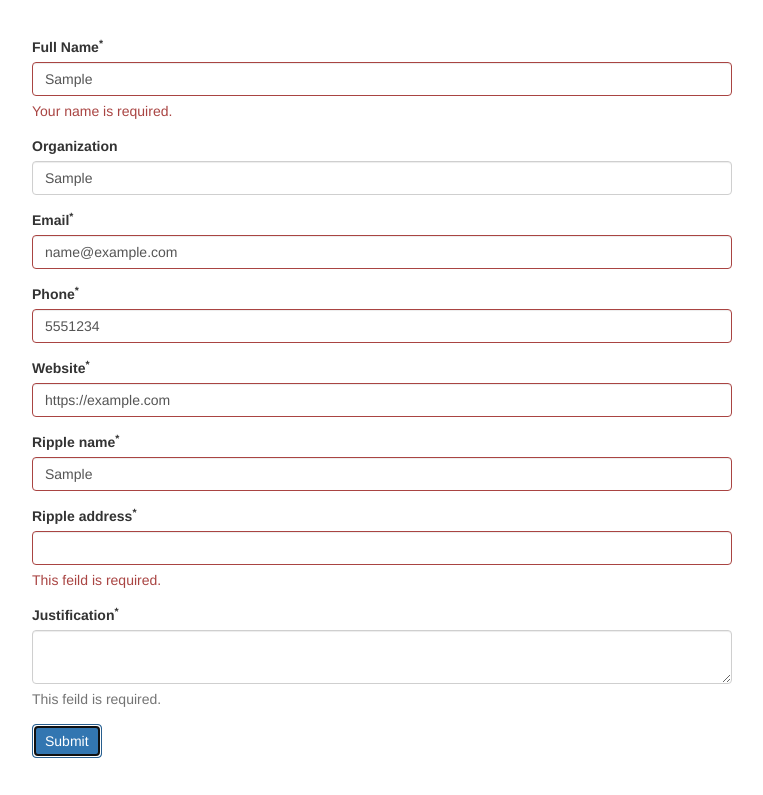
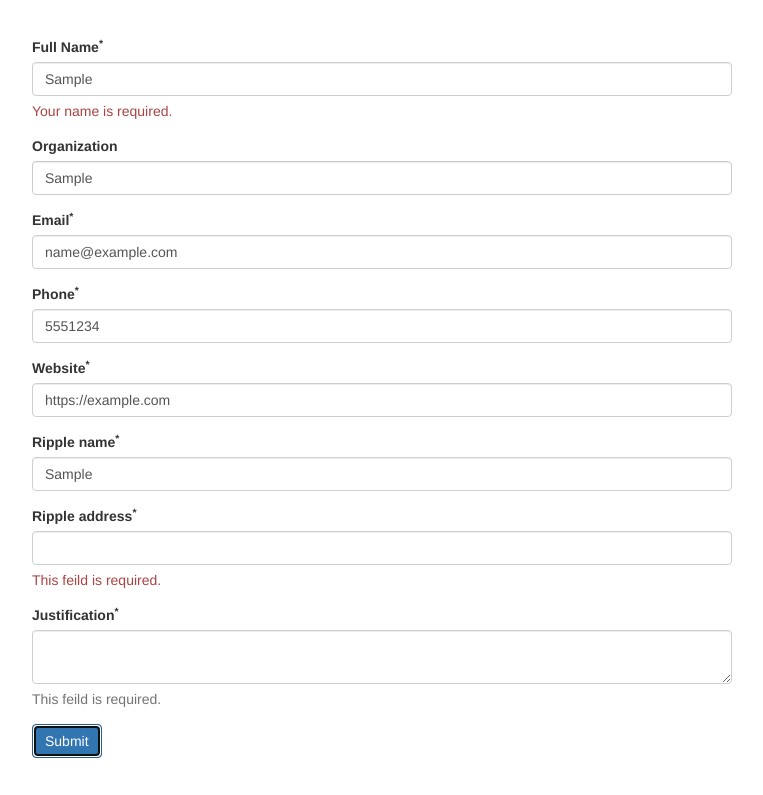
Before and after one commit to ripple-unmaintained/ripple-name-application, a website: page client/app/index.html in a window 1280 px wide. Both pictures are taken after typing "Sample", "Sample", "name@example.com", "5551234", "https://example.com", "Sample" into the empty fields and a click on the button "Submit". Shown: the part 83-878 px from the top of the page, without its empty margins (258-1021 px from the left). Drawn offline with Linux system fonts and the light colour scheme; files that its build step writes are made by us from their sources.

Commit message:
[FEATURE] validation css results

```diff
--- a/client/app/styles/validation.css
+++ b/client/app/styles/validation.css
@@ -1,16 +1,19 @@
 form {
     border: none !important;
 }
-.ng-invalid {
-    border: 1px red solid;
+
+.ng-dirty.ng-valid.ng-valid-required{
+    border: 1px #cfcfcf solid !important;
 }
-.ng-valid {
-    /*border: 1px #00ff91 solid;*/
+.ng-invalid.ng-invalid-required.ng-invalid {
+    border: 1px #cf0400 solid;
 }
-.ng-invalid, .ng-invalid-required, .ng-valid {
-    border: 1px #cfcfcf solid;
+input.ng-pristine, textarea.ng-pristine {
+    border: 1px #cfcfcf solid !important;
+}
+.ng-dirty.ng-valid-required.ng-invalid-email {
+    border: 1px #cf0400 solid;
 }
 .has-errors input{
-    border: 1px red solid;
     color: red;
 }
```
